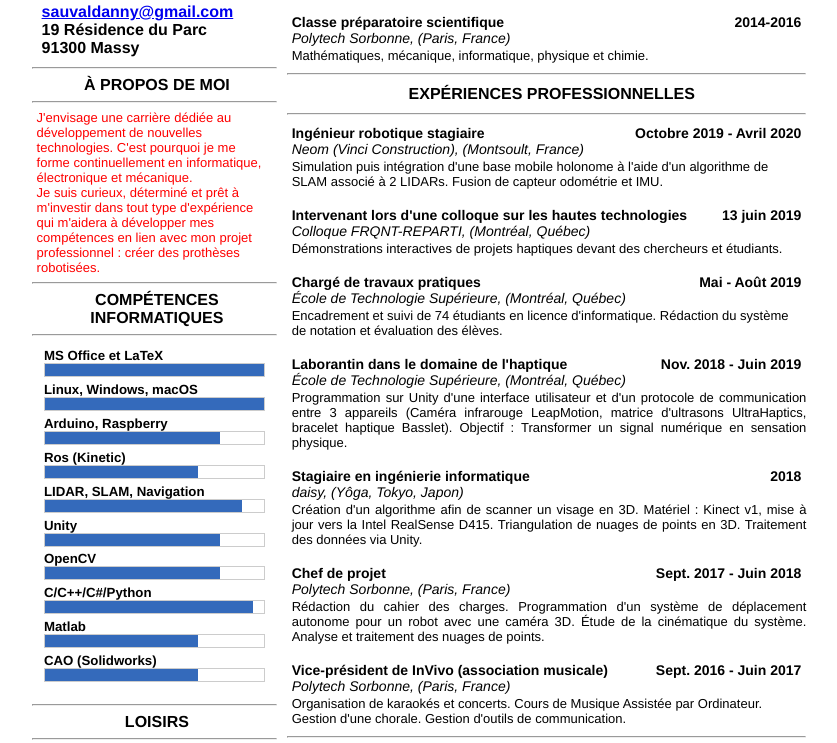
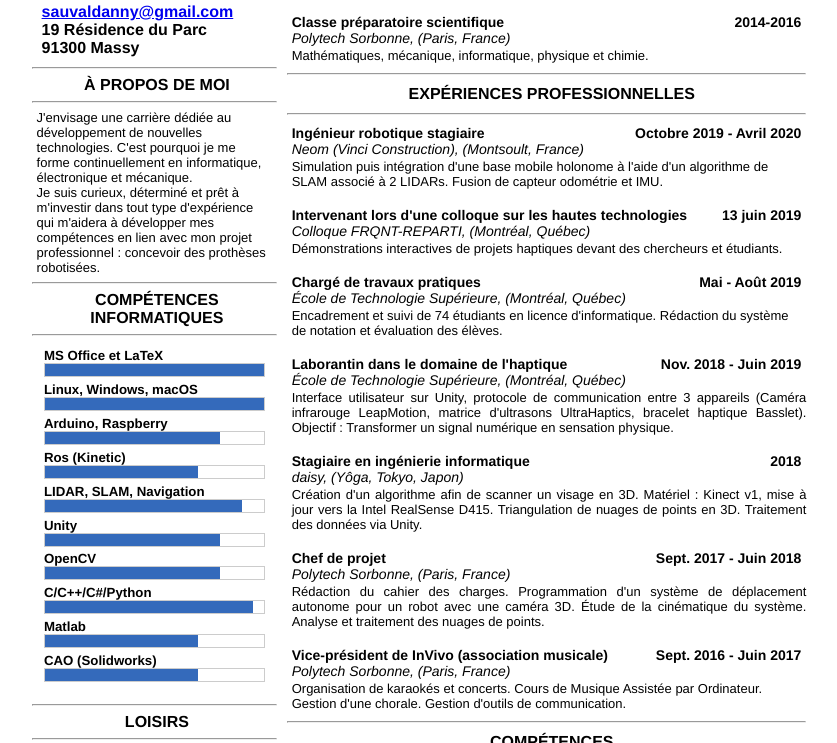
Before and after one commit to DannySauval/CV_France, a plain HTML site: page index.html in a window 1280 px wide. Shown: the part 287-1030 px from the top of the page, without its empty margins (221-1058 px from the left). Drawn offline with Linux system fonts and the light colour scheme.

```diff
--- a/index.html
+++ b/index.html
@@ -30,9 +30,9 @@
 			<hr>
 			<h4 class="sub_title">À PROPOS DE MOI</h4>
 			<hr>
-			<p style="color:#FF0000">
+			<p>
 			J'envisage une carrière dédiée au développement de nouvelles technologies. C'est pourquoi je me forme continuellement en informatique, électronique et mécanique.<br>
-			Je suis curieux, déterminé et prêt à m'investir dans tout type d'expérience qui m'aidera à développer mes compétences en lien avec mon projet professionnel : créer des prothèses robotisées.
+			Je suis curieux, déterminé et prêt à m'investir dans tout type d'expérience qui m'aidera à développer mes compétences en lien avec mon projet professionnel : concevoir des prothèses robotisées.
 			</p>
 			<hr>
 			<h4 class="sub_title">COMPÉTENCES INFORMATIQUES</h4>
@@ -158,7 +158,7 @@
 			<i>École de Technologie Supérieure, (Montréal, Québec)</i><br></span>
   			<span class="date"><strong>Nov. 2018 - Juin 2019</strong></span>
 
-  			<p class="justify">Programmation sur Unity d'une interface utilisateur et d'un protocole de communication entre 3 appareils (Caméra infrarouge LeapMotion, matrice d'ultrasons UltraHaptics, bracelet haptique Basslet). Objectif : Transformer un signal numérique en sensation physique.</p>
+  			<p class="justify">Interface utilisateur sur Unity, protocole de communication entre 3 appareils (Caméra infrarouge LeapMotion, matrice d'ultrasons UltraHaptics, bracelet haptique Basslet). Objectif : Transformer un signal numérique en sensation physique.</p>
 
 			<br>
 			<span class="exp"><strong>Stagiaire en ingénierie informatique</strong><br>
```
Also changed, not shown: 1 other file.
